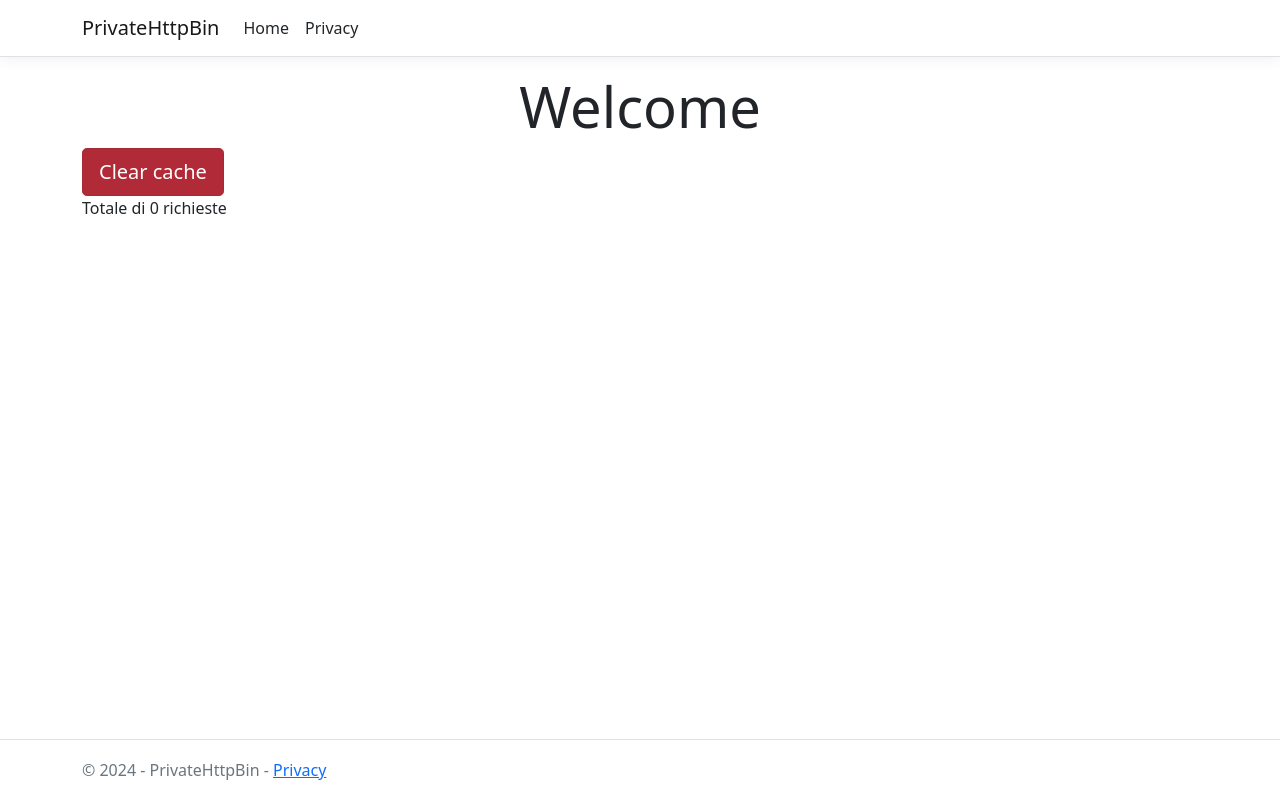
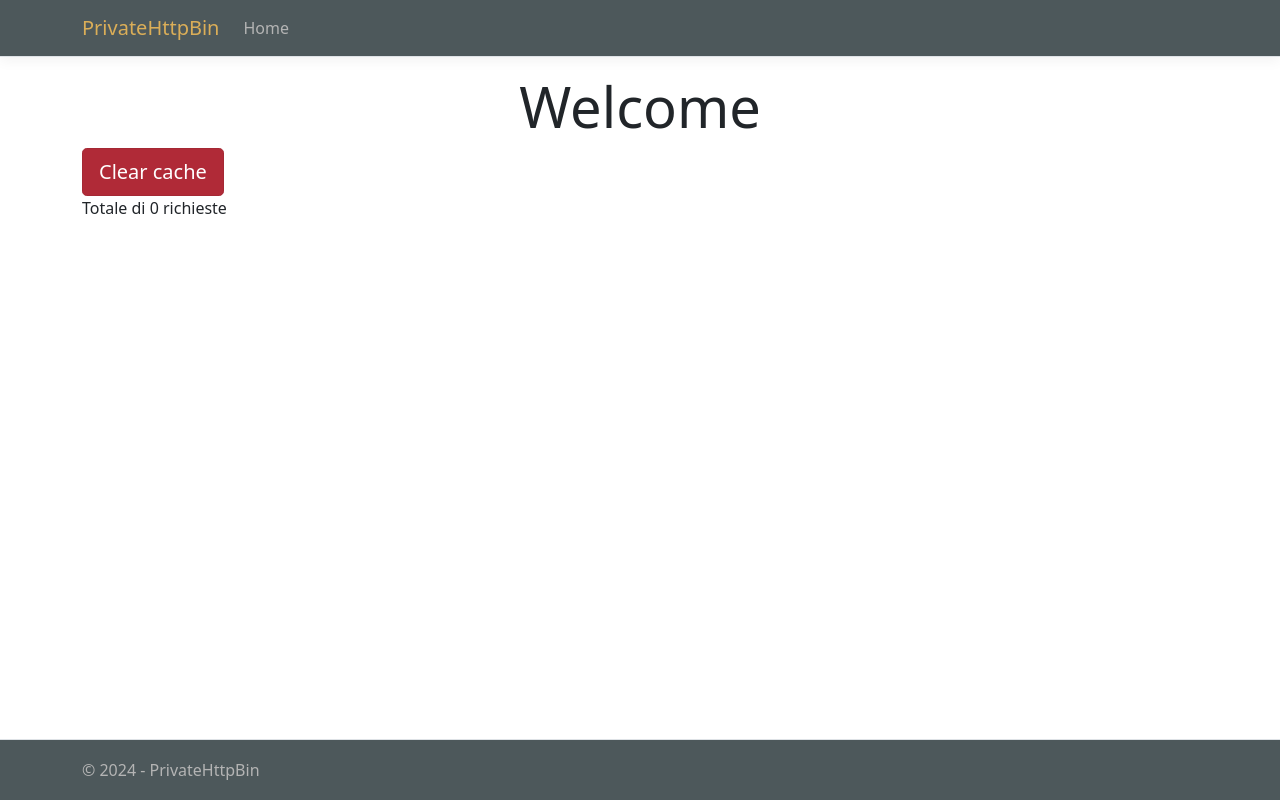
Before and after one commit to bellons91/PrivateHttpBin, an ASP.NET Core app: page / in a window 1280 px wide. Run offline with ASP.NET Core 8, Linux system fonts and the light colour scheme; style sheets or scripts are compiled from the project's sources.

Commit message:
Modernize layout: new color palette, collapsible accordions, remove Privacy page
Agent-Logs-Url: https://github.com/bellons91/PrivateHttpBin/sessions/c8e05675-2f34-403e-8c36-197182f24d9c

Co-authored-by: bellons91 <6106586+bellons91@users.noreply.github.com>

```diff
--- a/PrivateHttpBin/Pages/Index.cshtml
+++ b/PrivateHttpBin/Pages/Index.cshtml
@@ -23,16 +23,16 @@ Totale di @Model.AllRequests.Count richieste
 
         @foreach(RequestDetails request in Model.AllRequests)
         {
-            var id = Guid.NewGuid().ToString();
+            var id = "req-" + Guid.NewGuid().ToString();
 
             <div class="accordion-item">
                 <h2 class="accordion-header" id="h2-@id">
-                    <button class="accordion-button" type="button" data-bs-toggle="collapse" data-bs-target="#@id" aria-expanded="true" aria-controls="@id">
+                    <button class="accordion-button collapsed" type="button" data-bs-toggle="collapse" data-bs-target="#@id" aria-expanded="false" aria-controls="@id">
               <span class="badge badge-primary" style="color:black">@request.Method</span>
               @request.FullPath |    @request.RequestDate
                 </button>
             </h2>
-                <div id="@id" class="accordion-collapse collapse show" data-bs-parent="#accordionExample">
+                <div id="@id" class="accordion-collapse collapse" data-bs-parent="#accordionExample">
                 <div class="accordion-body">
                         <h3>Headers</h3>
                     <table class="headers">
--- a/PrivateHttpBin/Pages/Shared/_Layout.cshtml
+++ b/PrivateHttpBin/Pages/Shared/_Layout.cshtml
@@ -10,7 +10,7 @@
 </head>
 <body>
     <header>
-        <nav class="navbar navbar-expand-sm navbar-toggleable-sm navbar-light bg-white border-bottom box-shadow mb-3">
+        <nav class="navbar navbar-expand-sm navbar-toggleable-sm navbar-dark border-bottom box-shadow mb-3">
             <div class="container">
                 <a class="navbar-brand" asp-area="" asp-page="/Index">PrivateHttpBin</a>
                 <button class="navbar-toggler" type="button" data-bs-toggle="collapse" data-bs-target=".navbar-collapse" aria-controls="navbarSupportedContent"
@@ -20,10 +20,7 @@
                 <div class="navbar-collapse collapse d-sm-inline-flex justify-content-between">
                     <ul class="navbar-nav flex-grow-1">
                         <li class="nav-item">
-                            <a class="nav-link text-dark" asp-area="" asp-page="/Index">Home</a>
-                        </li>
-                        <li class="nav-item">
-                            <a class="nav-link text-dark" asp-area="" asp-page="/Privacy">Privacy</a>
+                            <a class="nav-link" asp-area="" asp-page="/Index">Home</a>
                         </li>
                     </ul>
                 </div>
@@ -38,7 +35,7 @@
 
     <footer class="border-top footer text-muted">
         <div class="container">
-            &copy; 2024 - PrivateHttpBin - <a asp-area="" asp-page="/Privacy">Privacy</a>
+            &copy; 2024 - PrivateHttpBin
         </div>
     </footer>
 
--- a/PrivateHttpBin/Pages/Shared/_Layout.cshtml.css
+++ b/PrivateHttpBin/Pages/Shared/_Layout.cshtml.css
@@ -5,22 +5,6 @@ a.navbar-brand {
   white-space: normal;
   text-align: center;
   word-break: break-all;
-}
-
-a {
-  color: #0077cc;
-}
-
-.btn-primary {
-  color: #fff;
-  background-color: #1b6ec2;
-  border-color: #1861ac;
-}
-
-.nav-pills .nav-link.active, .nav-pills .show > .nav-link {
-  color: #fff;
-  background-color: #1b6ec2;
-  border-color: #1861ac;
 }
 
 .border-top {
@@ -34,11 +18,6 @@ a {
   box-shadow: 0 .25rem .75rem rgba(0, 0, 0, .05);
 }
 
-button.accept-policy {
-  font-size: 1rem;
-  line-height: inherit;
-}
-
 .footer {
   position: absolute;
   bottom: 0;
--- a/PrivateHttpBin/wwwroot/css/site.css
+++ b/PrivateHttpBin/wwwroot/css/site.css
@@ -8,8 +8,15 @@ html {
   }
 }
 
+:root {
+  --theme-dark-aqua: #488a99;
+  --theme-gold: #dbae58;
+  --theme-charcoal: #4d585b;
+  --theme-gray: #b4b4b4;
+}
+
 .btn:focus, .btn:active:focus, .btn-link.nav-link:focus, .form-control:focus, .form-check-input:focus {
-  box-shadow: 0 0 0 0.1rem white, 0 0 0 0.25rem #258cfb;
+  box-shadow: 0 0 0 0.1rem white, 0 0 0 0.25rem var(--theme-dark-aqua);
 }
 
 html {
@@ -20,3 +27,88 @@ html {
 body {
   margin-bottom: 60px;
 }
+
+/* Navbar */
+.navbar {
+  background-color: var(--theme-charcoal) !important;
+}
+
+a.navbar-brand {
+  color: var(--theme-gold) !important;
+}
+
+.navbar .nav-link {
+  color: var(--theme-gray) !important;
+}
+
+.navbar .nav-link:hover {
+  color: var(--theme-gold) !important;
+}
+
+/* Links */
+a {
+  color: var(--theme-dark-aqua);
+}
+
+a:hover {
+  color: var(--theme-gold);
+}
+
+/* Buttons */
+.btn-primary {
+  color: #fff;
+  background-color: var(--theme-dark-aqua);
+  border-color: var(--theme-dark-aqua);
+}
+
+.btn-primary:hover,
+.btn-primary:focus,
+.btn-primary:active {
+  background-color: var(--theme-charcoal);
+  border-color: var(--theme-charcoal);
+}
+
+.nav-pills .nav-link.active, .nav-pills .show > .nav-link {
+  color: #fff;
+  background-color: var(--theme-dark-aqua);
+  border-color: var(--theme-dark-aqua);
+}
+
+/* Footer */
+.footer {
+  background-color: var(--theme-charcoal);
+  color: var(--theme-gray) !important;
+}
+
+.footer a {
+  color: var(--theme-gold);
+}
+
+/* Accordion */
+.accordion-button {
+  background-color: var(--theme-dark-aqua);
+  color: #fff;
+}
+
+.accordion-button:not(.collapsed) {
+  background-color: var(--theme-charcoal);
+  color: var(--theme-gold);
+  box-shadow: inset 0 -1px 0 rgba(0, 0, 0, .125);
+}
+
+.accordion-button::after {
+  filter: brightness(0) invert(1);
+}
+
+.accordion-button:not(.collapsed)::after {
+  filter: none;
+}
+
+.accordion-button:focus {
+  box-shadow: 0 0 0 0.25rem rgba(72, 138, 153, 0.25);
+  border-color: var(--theme-dark-aqua);
+}
+
+.accordion-item {
+  border-color: var(--theme-dark-aqua);
+}
```
